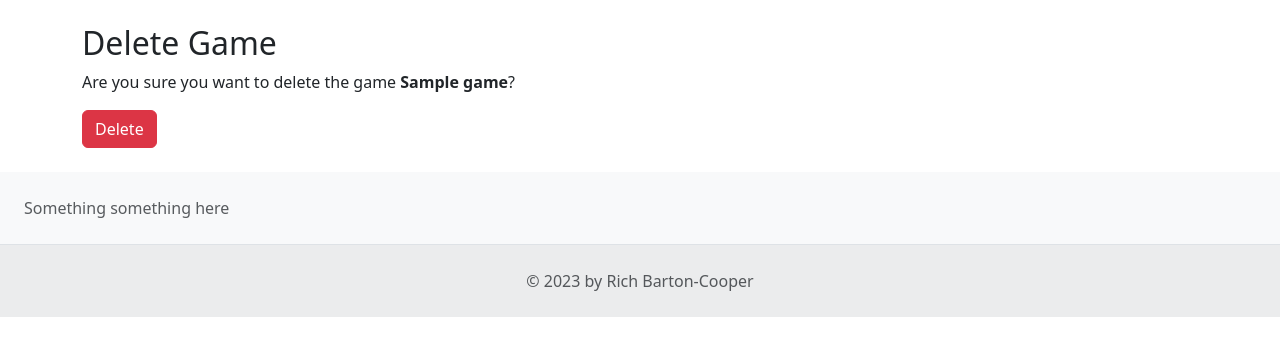
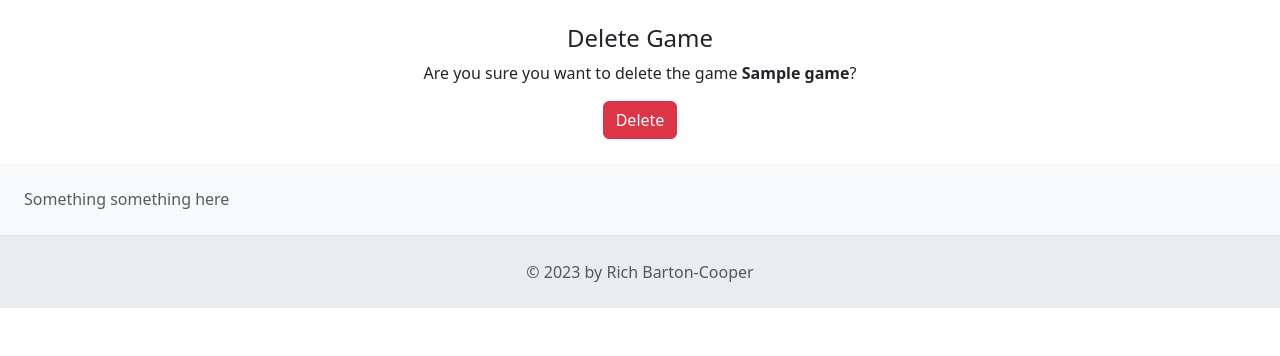
Before and after one commit to richcooper95/predictive-whist, a Django app: page /games/delete/1/ in a window 1280 px wide. Shown: the part 58-414 px from the top of the page. Run offline with Django 4.2, Linux system fonts and the light colour scheme; tables that the repository leaves empty hold one stand-in row (values such as "Sample post"); some libraries are stand-ins or nearby versions.

Commit message:
Center game_confirm_delete.html form

```diff
--- a/templates/game_confirm_delete.html
+++ b/templates/game_confirm_delete.html
@@ -3,8 +3,8 @@
 {% block title %}Delete Game{% endblock %}
 
 {% block content %}
-  <h2>Delete Game</h2>
-  <form method="post">
+  <h4 align="center">Delete Game</h4>
+  <form method="post" align="center">
     {% csrf_token %}
       <p>Are you sure you want to delete the game <strong>{{ game.name }}</strong>?</p>
       <input type="submit" value="Delete" class="btn btn-danger">
```
